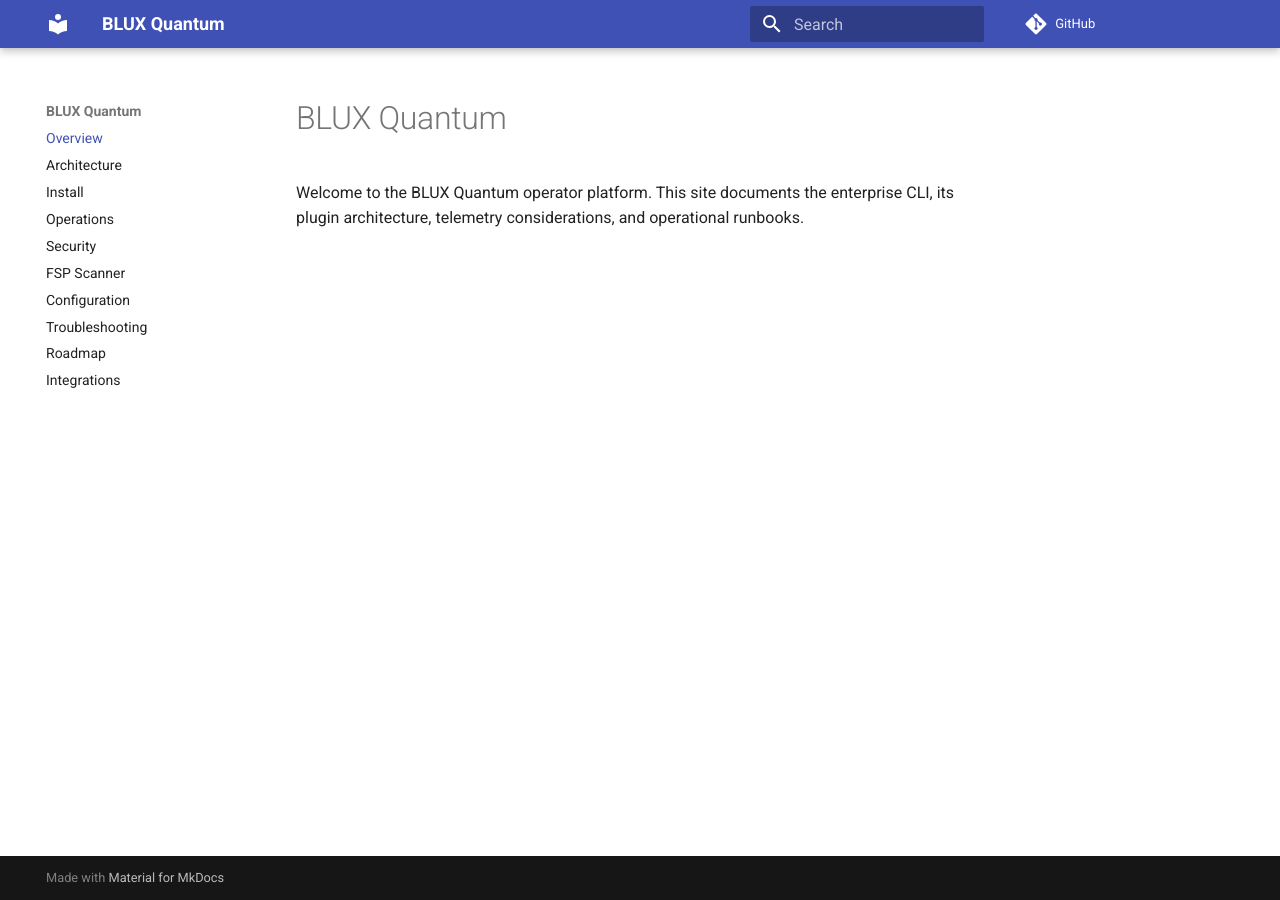
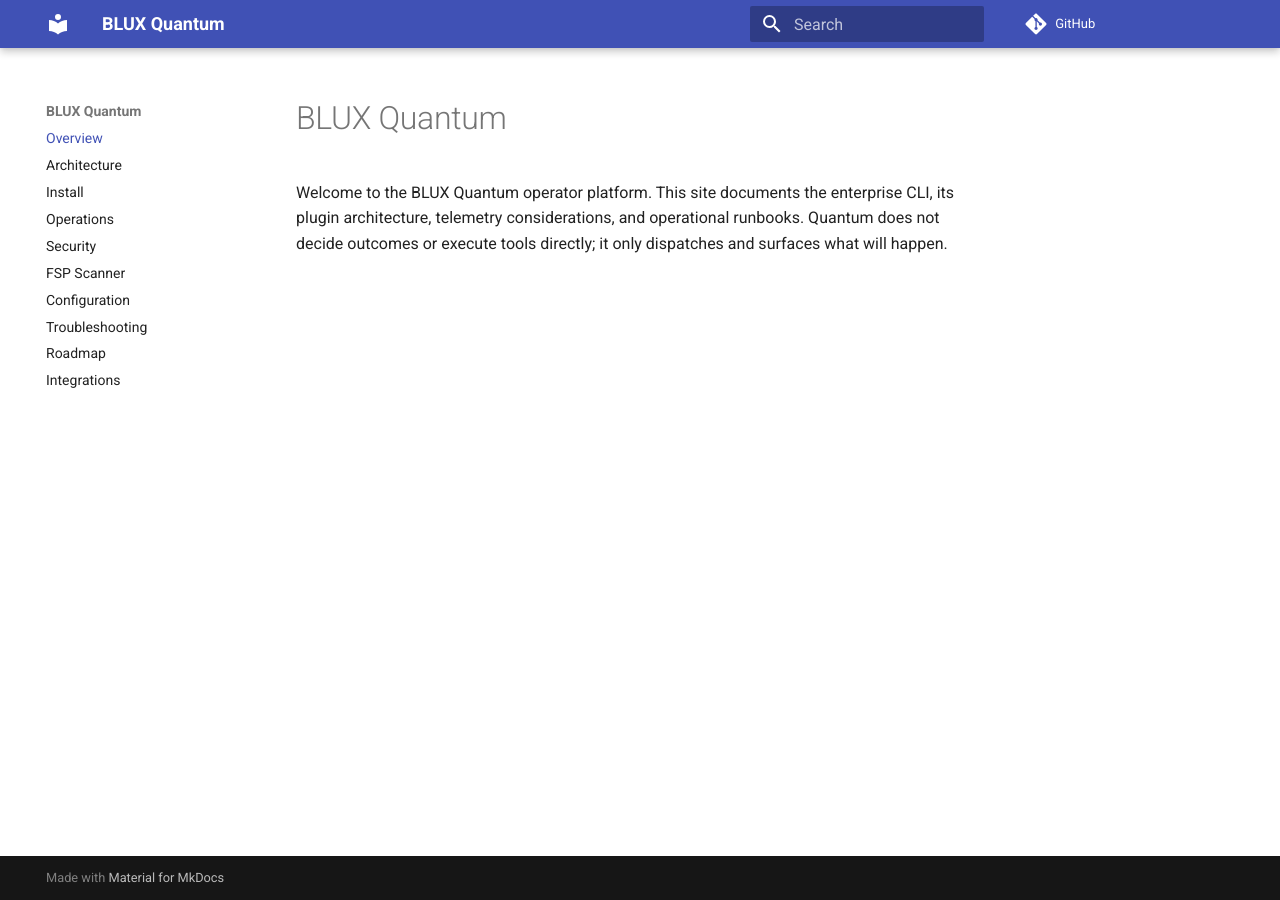
Before and after one commit to Outer-Void/blux-quantum, an MkDocs documentation site: the page built from docs/index.md, in a window 1280 px wide. Built offline with MkDocs 1.6.1 and Material for MkDocs 9.7.7, drawn with Linux system fonts in a browser that asks for light colours; comment, search, counter and statistics services are not loaded.

Commit message:
Clarify dispatcher role and enforce docs (#11)

```diff
--- a/docs/index.md
+++ b/docs/index.md
@@ -1,3 +1,3 @@
 # BLUX Quantum
 
-Welcome to the BLUX Quantum operator platform. This site documents the enterprise CLI, its plugin architecture, telemetry considerations, and operational runbooks.
+Welcome to the BLUX Quantum operator platform. This site documents the enterprise CLI, its plugin architecture, telemetry considerations, and operational runbooks. Quantum does not decide outcomes or execute tools directly; it only dispatches and surfaces what will happen.
```
Also changed, not shown: README.md (+3 -2 lines), ROLE.md (+2 -2 lines), 2 other files.
